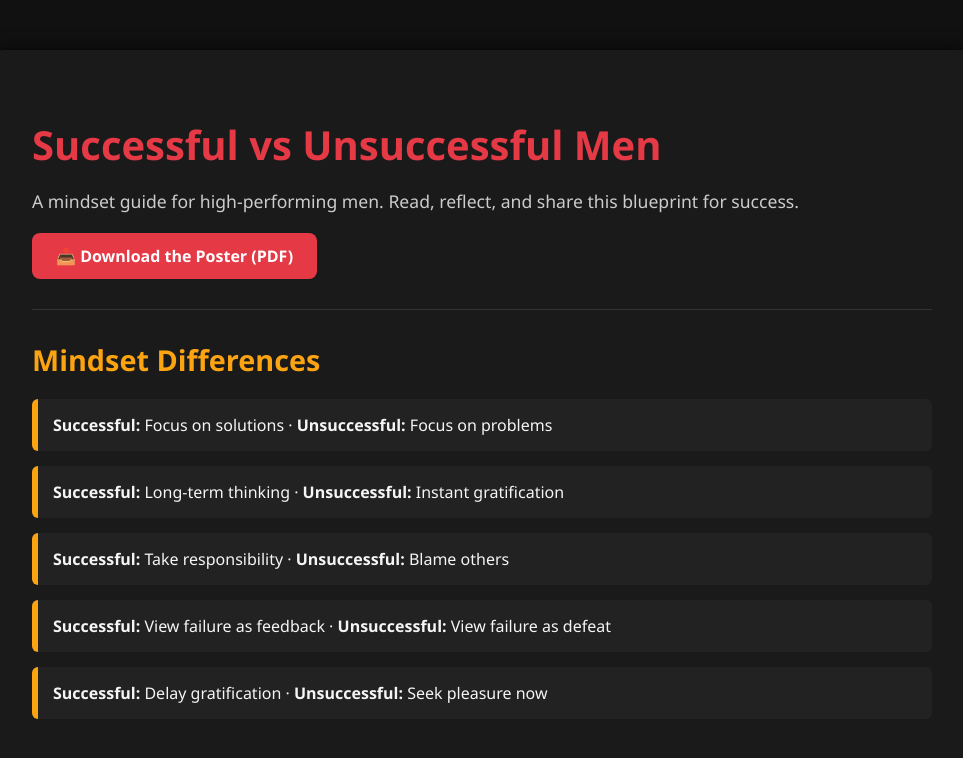
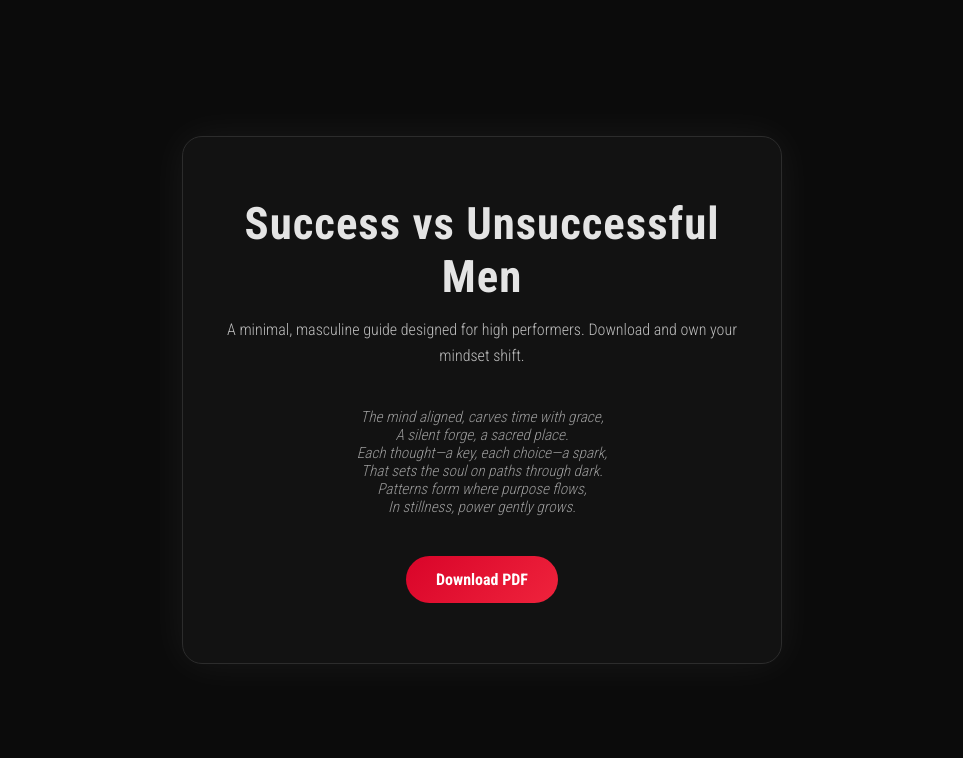
Before and after one commit to LionelKMunyuki/success-mindset-guide, a plain HTML site: page index.html in a window 1280 px wide. Shown: the whole page, without its empty margins (158-1121 px from the left). Drawn offline with Linux system fonts and the light colour scheme.

Commit message:
Update index.html

```diff
--- a/index.html
+++ b/index.html
@@ -4,85 +4,83 @@
 <meta charset="UTF-8" />
 <meta name="viewport" content="width=device-width, initial-scale=1.0"/>
 <title>Success vs Unsuccessful Men</title>
-<link rel="stylesheet" href="style.css" />
+<link rel="preconnect" href="https://fonts.googleapis.com">
+<link rel="preconnect" href="https://fonts.gstatic.com" crossorigin>
+<link href="https://fonts.googleapis.com/css2?family=Roboto+Condensed:wght@300;700&display=swap" rel="stylesheet">
 <style>
+* {
+box-sizing: border-box;
+margin: 0;
+padding: 0;
+}
 body {
-margin: 0;
-font-family: 'Segoe UI', Tahoma, Geneva, Verdana, sans-serif;
-background: #111;
-color: #f5f5f5;
+background-color: #0b0b0b;
+font-family: 'Roboto Condensed', sans-serif;
+color: #fdfdfd;
+display: flex;
+align-items: center;
+justify-content: center;
+height: 100vh;
 }
 .container {
-max-width: 900px;
-margin: 50px auto;
-padding: 40px;
-background: #1a1a1a;
-border-radius: 12px;
-box-shadow: 0 0 20px rgba(0, 0, 0, 0.7);
+max-width: 600px;
+padding: 60px 40px;
+background: #121212;
+border-radius: 20px;
+box-shadow: 0 0 40px rgba(255, 255, 255, 0.06);
+text-align: center;
+border: 1px solid #2c2c2c;
 }
 h1 {
-font-size: 2.5rem;
-color: #e63946;
-margin-bottom: 10px;
+font-size: 2.8rem;
+color: #e4e4e4;
+letter-spacing: 1px;
+font-weight: 700;
+margin-bottom: 14px;
 }
 p {
-font-size: 1.1rem;
-margin-bottom: 20px;
-color: #ccc;
+font-size: 1rem;
+color: #bcbcbc;
+margin-bottom: 40px;
+line-height: 1.6;
+}
+.poem {
+font-style: italic;
+color: #999;
+font-size: 0.95rem;
+margin-bottom: 40px;
 }
 .download-btn {
+background: linear-gradient(135deg, #d90429, #ef233c);
+color: #fff;
+padding: 14px 30px;
+text-decoration: none;
+font-weight: 700;
+font-size: 1rem;
+border-radius: 50px;
+border: none;
+transition: transform 0.3s ease, box-shadow 0.3s ease;
 display: inline-block;
-background: #e63946;
-color: #fff;
-padding: 12px 24px;
-text-decoration: none;
-font-weight: bold;
-border-radius: 8px;
-transition: background 0.3s ease;
 }
 .download-btn:hover {
-background: #c02735;
-}
-hr {
-margin: 30px 0;
-border: none;
-border-top: 1px solid #333;
-}
-h2 {
-font-size: 1.8rem;
-color: #fca311;
-margin-bottom: 20px;
-}
-ul {
-list-style: none;
-padding: 0;
-}
-li {
-background: #222;
-padding: 15px;
-border-left: 6px solid #fca311;
-margin-bottom: 15px;
-border-radius: 6px;
-}
-strong {
-color: #f5f5f5;
+transform: translateY(-2px);
+box-shadow: 0 10px 20px rgba(239, 35, 60, 0.4);
 }
 </style>
 </head>
 <body>
 <div class="container">
-<h1>Successful vs Unsuccessful Men</h1>
-<p>A mindset guide for high-performing men. Read, reflect, and share this blueprint for success.</p>
-<a href="Successful_vs_Unsuccessful_Men_Poster.pdf" download class="download-btn">📥 Download the Poster (PDF)</a>
-<hr />
-<h2>Mindset Differences</h2>
-<ul>
-<li><strong>Successful:</strong> Focus on solutions · <strong>Unsuccessful:</strong> Focus on problems</li>
-<li><strong>Successful:</strong> Long-term thinking · <strong>Unsuccessful:</strong> Instant gratification</li>
-<li><strong>Successful:</strong> Take responsibility · <strong>Unsuccessful:</strong> Blame others</li>
-<li><strong>Successful:</strong> View failure as feedback · <strong>Unsuccessful:</strong> View failure as defeat</li>
-<li><strong>Successful:</strong> Delay gratification · <strong>Unsuccessful:</strong> Seek pleasure now</li>
-</ul>
+<h1>Success vs Unsuccessful Men</h1>
+<p>A minimal, masculine guide designed for high performers. Download and own your mindset shift.</p>
+<div class="poem">
+The mind aligned, carves time with grace,<br/>
+A silent forge, a sacred place.<br/>
+Each thought—a key, each choice—a spark,<br/>
+That sets the soul on paths through dark.<br/>
+Patterns form where purpose flows,<br/>
+In stillness, power gently grows.
+</div>
+<a href="poster.pdf" download class="download-btn">Download PDF</a>
 </div>
 </body>
 </html>
```
